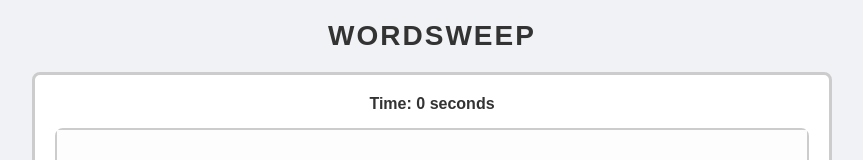
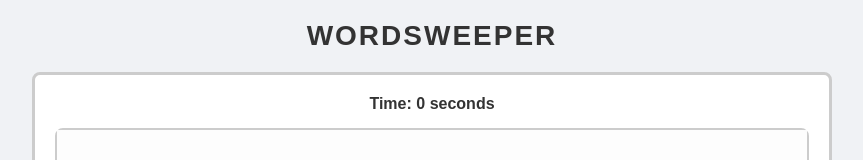
Before and after one commit to benny3hats/wordsweeper, a plain HTML site: page index.html in a window 1280 px wide. Shown: the top 160 px of the page, without its empty margins (208-1071 px from the left). Drawn offline with Linux system fonts and the light colour scheme.

Commit message:
Update index.html

```diff
--- a/index.html
+++ b/index.html
@@ -3,12 +3,12 @@
 <head>
   <meta charset="UTF-8" />
   <meta name="viewport" content="width=device-width, initial-scale=1.0" />
-  <title>WORDSWEEP</title>
+  <title>WORDSWEEPER</title>
   <link rel="stylesheet" href="style.css" />
 </head>
 <body>
   <div id="main-container">
-    <h1>WORDSWEEP</h1>
+    <h1>WORDSWEEPER</h1>
     <div id="game-container">
       <!-- Timer display inside game container, centered above the grid -->
       <div id="timer-display">
```
